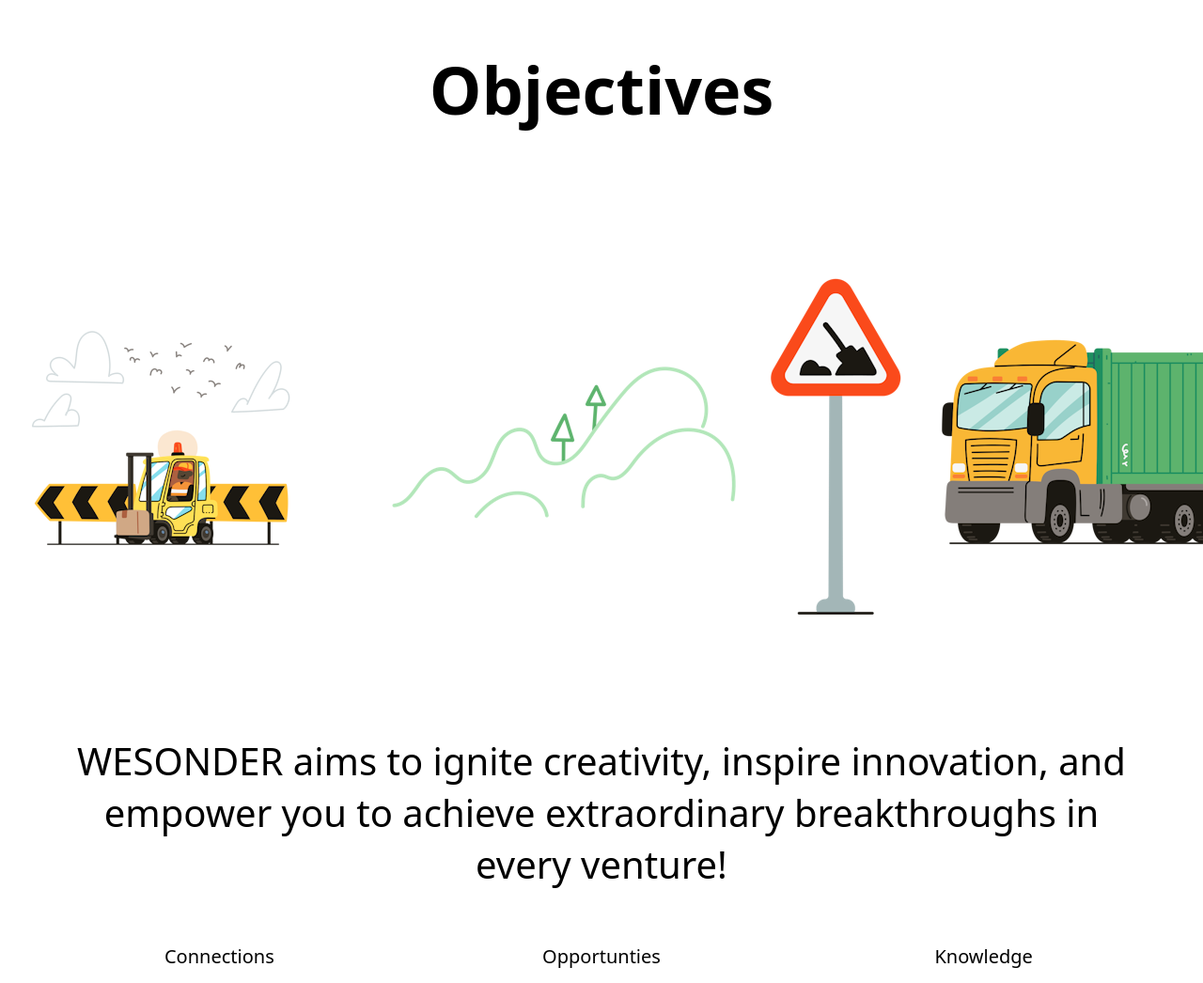
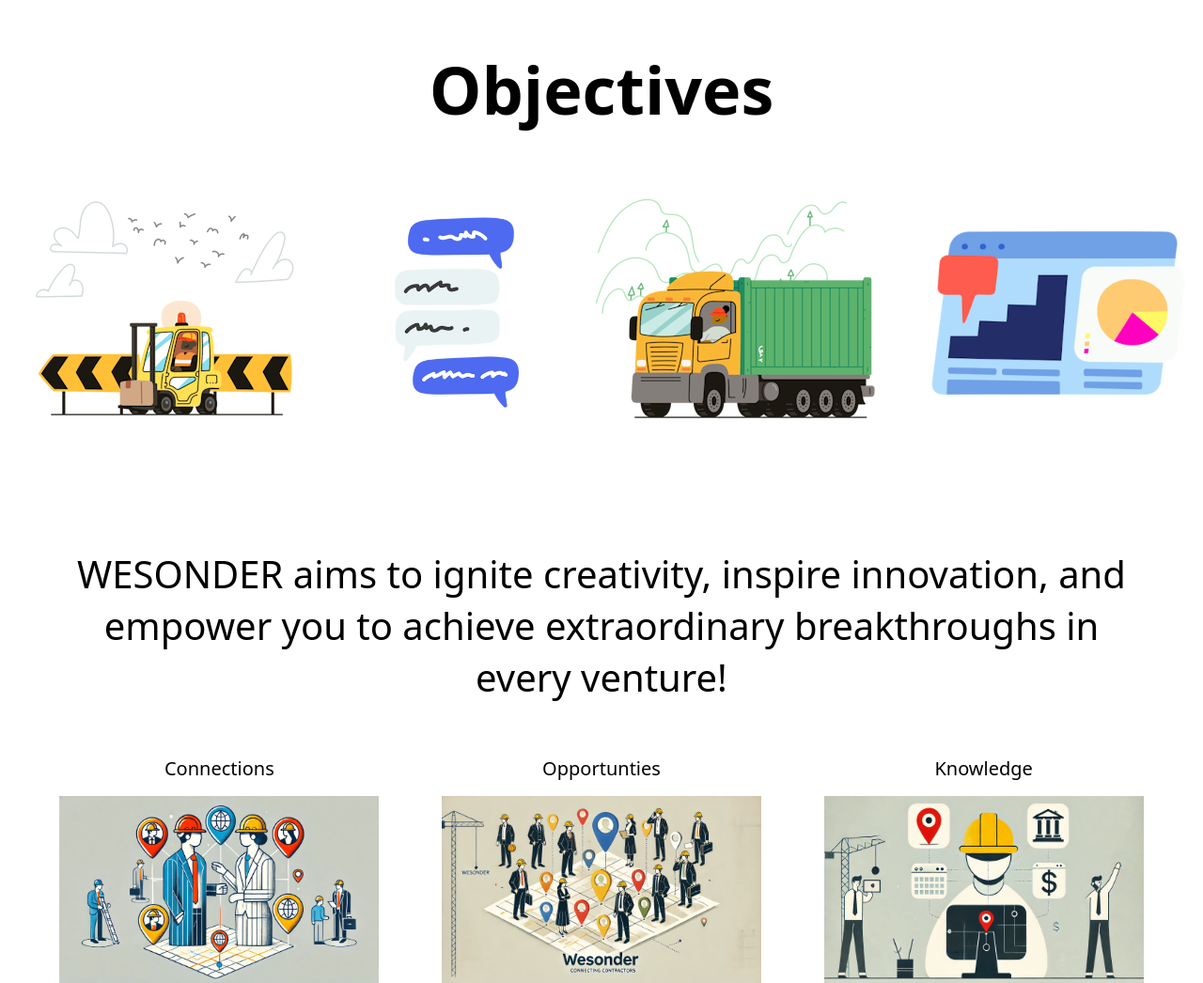
Before and after one commit to DamiamAlfaro/Wesonder, a PHP site: page /objective/ in a window 1280 px wide. Shown: the part 61-1107 px from the top of the page at 94% size. Run offline with PHP 8.4, Linux system fonts and the light colour scheme.

Commit message:
We like our Objective mock up now than before, now it is about refinement

```diff
--- a/notes_wesonder.txt
+++ b/notes_wesonder.txt
@@ -294,3 +294,4 @@
 October 1, 2024
 
 	1. A beautiful aspect about
+	2. They were right abut illustrations.
--- a/website/objective/index.html
+++ b/website/objective/index.html
@@ -34,16 +34,16 @@
 		<h1 class="section-name">Objectives</h1>
         <div class="illustration-section">
             <div class="illustration-section-image">
-                <img src="../pictures/illustration_1.png">
+                <img src="../pictures/lifter_illustration.png" title="Forklift Illustration">
             </div>
             <div class="illustration-section-image">
-                <img src="../pictures/illustration_2.png">
+                <img src="../pictures/messages_illustration.png" title="Messages Illustration" width="150px">
             </div>
             <div class="illustration-section-image">
-                <img src="../pictures/illustration_3.png">
+                <img src="../pictures/truck_driving_illustration.png" title="Truck Driver Illustration">
             </div>
             <div class="illustration-section-image">
-                <img src="../pictures/illustration_4.png">
+                <img src="../pictures/financial_graphics_illustration.png" title="Graph Illustration" width="300px">
             </div>
         </div>
 		<div class="objective-section">
@@ -76,7 +76,7 @@
                     Knowledge
                 </div>
                 <div class="section-right-image">
-                    <img src="../pictures/Knowledge_picture.png" width="340px" height="200px">
+                    <img src="../pictures/knowledge_picture.png" width="340px" height="200px">
                 </div>
                 <div class="section-right-text">
                     In the construction world, knowledge is power! Knowing the right subcontractors, being aware of awarding bodies, and staying informed about industry players can be a game-changer. It helps you choose the best teams, win more bids, and stay ahead of the competition. This awareness lets your business run smoother, tackle challenges more confidently, and stand out as a leader in the industry. The more you know, the more you thrive!
--- a/website/style.css
+++ b/website/style.css
@@ -81,7 +81,7 @@
     text-align: center;
     width: 100%;
     font-size: 70px;
-    margin-bottom: 10%;
+    margin-bottom: 4%;
 }
 
 /*CRUST*/
```
Also changed, not shown: website/pictures/cash_illustration.png (renamed from website/pictures/illustration_6.png), website/pictures/construction_sign_illustration.png (renamed from website/pictures/illustration_3.png), website/pictures/financial_graphics_illustration.png (renamed from website/pictures/illustration_5.png), website/pictures/first_place_illustration.png (renamed from website/pictures/illustration_9.png), website/pictures/lifter_illustration.png (renamed from website/pictures/illustration_1.png), website/pictures/map_design_illustration.png (renamed from website/pictures/illustration_8.png), website/pictures/messages_illustration.png (renamed from website/pictures/illustration_7.png), website/pictures/mountain_illustration.png (renamed from website/pictures/illustration_2.png), website/pictures/road_work_illustration.png (added), website/pictures/truck_driving_illustration.png (added), website/pictures/truck_illustration.png (renamed from website/pictures/illustration_4.png), website/traffic_cone_illustration.png (added), 1 other file.
